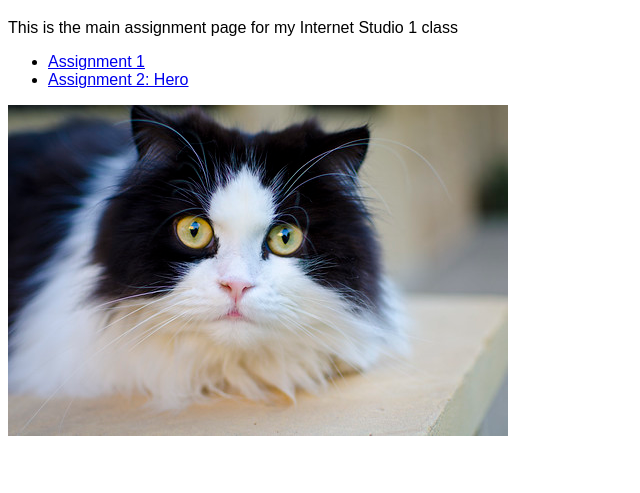
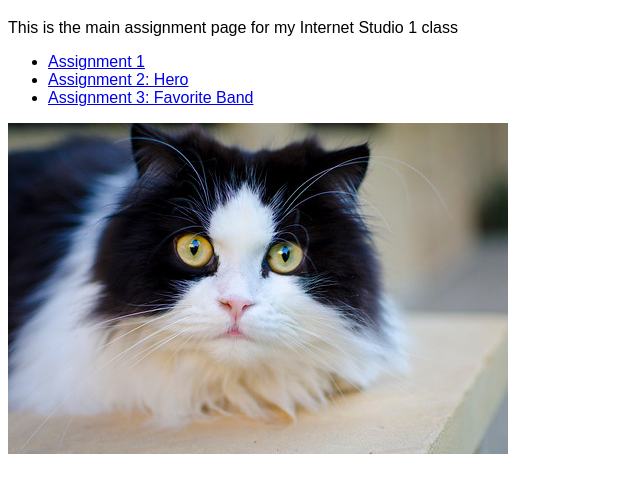
Before and after one commit to ashfourmaya/Internet-Studio-Maya-Ashfour, a plain HTML site: page index.html in a window 1280 px wide. Shown: the part 61-554 px from the top of the page, without its empty margins (0-640 px from the left). Drawn offline with Linux system fonts and the light colour scheme.

Commit message:
Update index.html

```diff
--- a/index.html
+++ b/index.html
@@ -12,6 +12,8 @@
 	<ul>
 		<li><a href="asg1/index.html">Assignment 1</a></li>
 		<li><a href="asg2/hero.html">Assignment 2: Hero</a></li>
+		<li><a href="asg3/Favorite-band.html">Assignment 3: Favorite Band</a></li>
+
 	</ul>
 
 	<img src="assets/img/cat.jpg" alt="">
```
